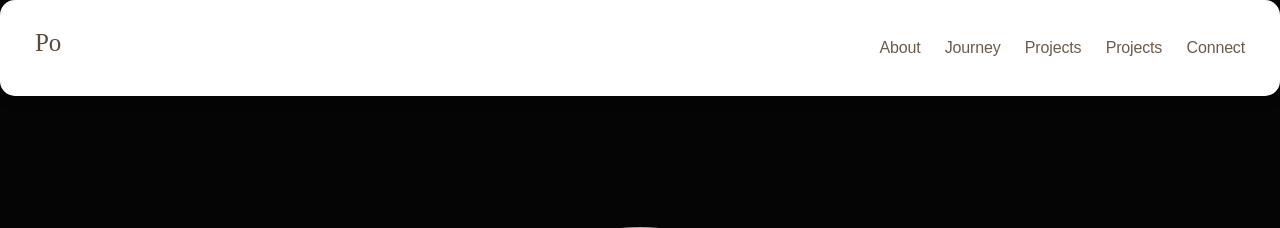
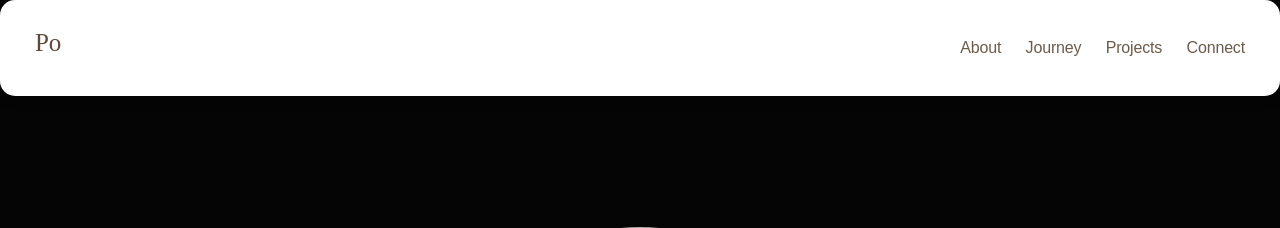
Before and after one commit to po-12365/thet-loon-po-portfolio, a Django app: page / in a window 1280 px wide. Shown: the top 228 px of the page. Run offline with Django 5.2, Linux system fonts and the light colour scheme.

Commit message:
Fix duplicate project link

```diff
--- a/portfolio/templates/portfolio/home.html
+++ b/portfolio/templates/portfolio/home.html
@@ -881,7 +881,6 @@ h2:hover::after{
         <a href="#about">About</a>
         <a href="#journey">Journey</a>
         <a href="#projects">Projects</a>
-        <a href="#projects">Projects</a>
         <a href="#contact">Connect</a>
 
     </div>
```
